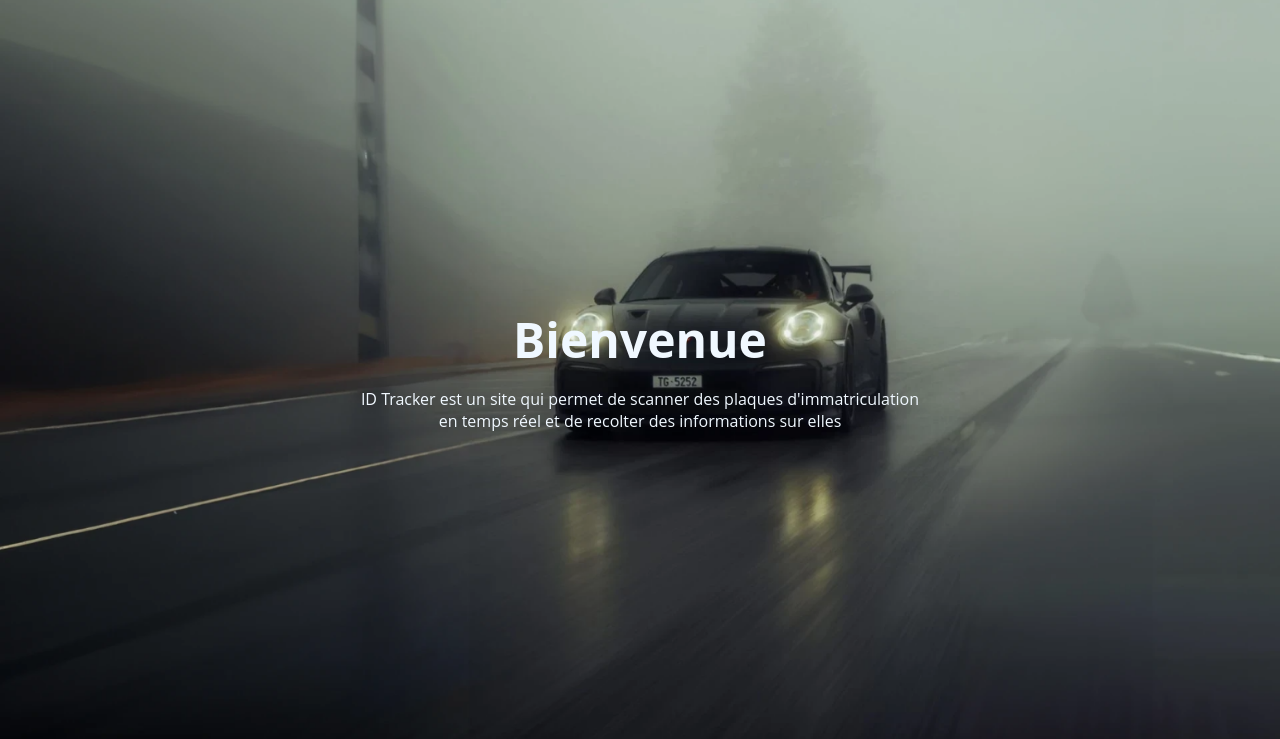
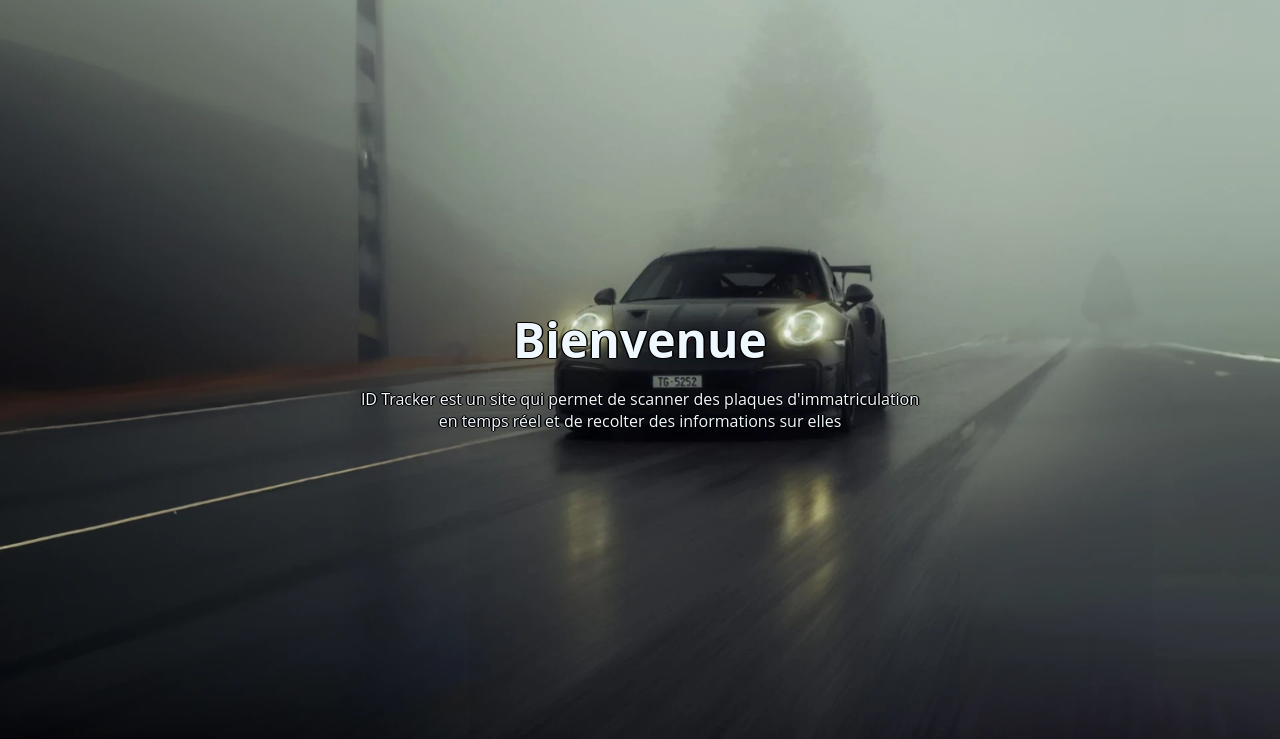
Before and after one commit to Zazou0/id_tracker, a Flask app: page / in a window 1280 px wide. Shown: the part 61-800 px from the top of the page. Run offline with Flask 3, Linux system fonts and the light colour scheme.

Commit message:
Mise à jour du css pour la bordure

```diff
--- a/static/css/style.css
+++ b/static/css/style.css
@@ -113,7 +113,7 @@
   justify-content: center;
 }
 
-/*Hero Section*/
+/*Hero Section j'aimerais que le texte soit avec une bordure noire*/
 section#hero{
   height: calc(100vh - 60px);
   display: flex;
@@ -122,6 +122,7 @@
   justify-content: center;
   text-align: center;
   color: aliceblue;
+  text-shadow: -1.5px 0 black, 0 1.2px black, 1.5px 0 black, 0 -1.5px black;
 }
 
 #hero h1{
```
